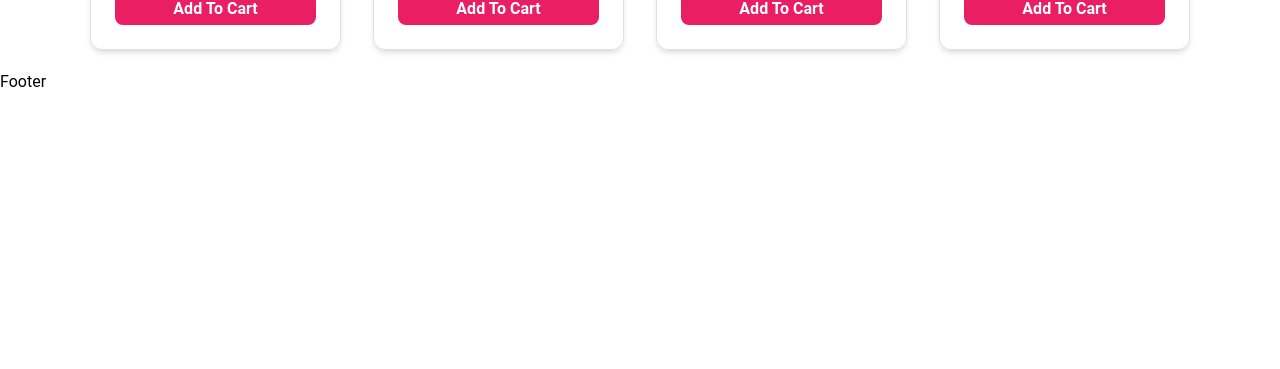
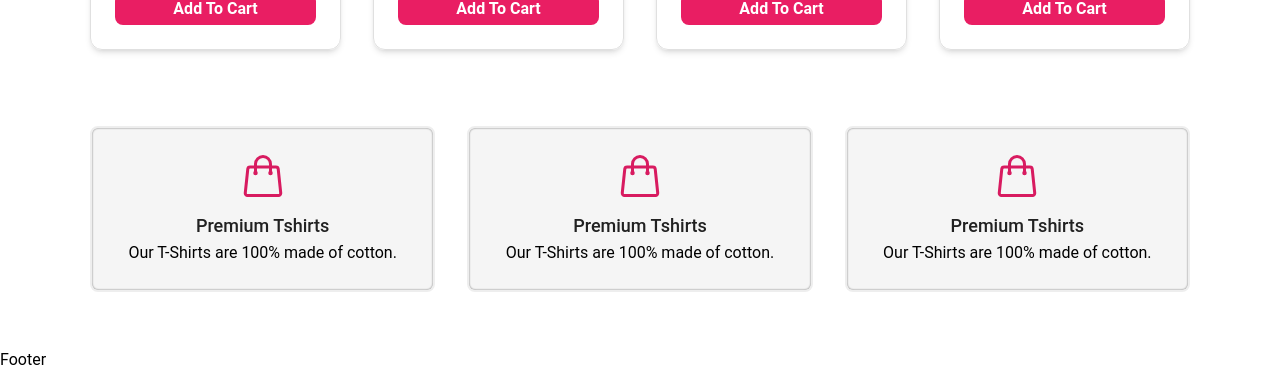
Before and after one commit to ramprasadchauhan/react-ecom-firebase, a React (Vite) app: page / in a window 1280 px wide. Shown: the part 1666-2035 px from the top of the page. Before the commit the page ends 1760 px from the top, so only its background shows below. Built offline with nearby package versions, Linux system fonts and the light colour scheme.

Commit message:
created track component

```diff
--- a/src/components/HomePageProductCard.jsx
+++ b/src/components/HomePageProductCard.jsx
@@ -99,10 +99,13 @@ const HomePageProductCard = () => {
             {productData.map((item, index) => {
               const { image, title, price } = item;
               return (
-                <div key={index} className="p-4 w-full md:w-1/4">
+                <div
+                  key={index}
+                  className="p-4 w-full sm:w-1/2 md:w-1/3 lg:w-1/4"
+                >
                   <div className="h-full border border-gray-300 rounded-xl overflow-hidden shadow-md cursor-pointer">
                     <img
-                      className="lg:h-80  h-96 w-full"
+                      className="lg:h-80 h-96 w-full"
                       src={image}
                       alt="blog"
                     />
--- /dev/null
+++ b/src/components/Track.jsx
@@ -0,0 +1,93 @@
+const Track = () => {
+  return (
+    <section>
+      <div className=" container mx-auto px-5 py-10 md:py-14">
+        {/* main  */}
+        <div className="flex flex-wrap -m-4 text-center">
+          {/* Track 1 */}
+          <div className="p-4 md:w-1/3 sm:w-1/2 w-full">
+            <div className="border-2 hover:shadow-xl hover:shadow-gray-200 border-gray-200 bg-gray-100 shadow-[inset_0_0_2px_rgba(0,0,0,0.6)] px-4 py-6 rounded-lg">
+              <svg
+                className="text-pink-600 w-12 h-12 mb-3 inline-block"
+                xmlns="http://www.w3.org/2000/svg"
+                fill="none"
+                viewBox="0 0 24 24"
+                strokeWidth={1.5}
+                stroke="currentColor"
+              >
+                <path
+                  strokeLinecap="round"
+                  strokeLinejoin="round"
+                  d="M15.75 10.5V6a3.75 3.75 0 10-7.5 0v4.5m11.356-1.993l1.263 12c.07.665-.45 1.243-1.119 1.243H4.25a1.125 1.125 0 01-1.12-1.243l1.264-12A1.125 1.125 0 015.513 7.5h12.974c.576 0 1.059.435 1.119 1.007zM8.625 10.5a.375.375 0 11-.75 0 .375.375 0 01.75 0zm7.5 0a.375.375 0 11-.75 0 .375.375 0 01.75 0z"
+                />
+              </svg>
+
+              <h2 className="title-font font-medium text-lg text-gray-900">
+                Premium Tshirts
+              </h2>
+              <p className="leading-relaxed">
+                Our T-Shirts are 100% made of cotton.
+              </p>
+            </div>
+          </div>
+
+          {/* Track 2 */}
+          <div className="p-4 md:w-1/3 sm:w-1/2 w-full">
+            <div className="border-2 hover:shadow-xl hover:shadow-gray-200 border-gray-200 bg-gray-100 shadow-[inset_0_0_2px_rgba(0,0,0,0.6)] px-4 py-6 rounded-lg">
+              <svg
+                className="text-pink-600 w-12 h-12 mb-3 inline-block"
+                xmlns="http://www.w3.org/2000/svg"
+                fill="none"
+                viewBox="0 0 24 24"
+                strokeWidth={1.5}
+                stroke="currentColor"
+              >
+                <path
+                  strokeLinecap="round"
+                  strokeLinejoin="round"
+                  d="M15.75 10.5V6a3.75 3.75 0 10-7.5 0v4.5m11.356-1.993l1.263 12c.07.665-.45 1.243-1.119 1.243H4.25a1.125 1.125 0 01-1.12-1.243l1.264-12A1.125 1.125 0 015.513 7.5h12.974c.576 0 1.059.435 1.119 1.007zM8.625 10.5a.375.375 0 11-.75 0 .375.375 0 01.75 0zm7.5 0a.375.375 0 11-.75 0 .375.375 0 01.75 0z"
+                />
+              </svg>
+
+              <h2 className="title-font font-medium text-lg text-gray-900">
+                Premium Tshirts
+              </h2>
+              <p className="leading-relaxed">
+                Our T-Shirts are 100% made of cotton.
+              </p>
+            </div>
+          </div>
+
+          {/* Track 3  */}
+          <div className="p-4 md:w-1/3 sm:w-1/2 w-full">
+            <div className="border-2 hover:shadow-xl hover:shadow-gray-200 border-gray-200 bg-gray-100 shadow-[inset_0_0_2px_rgba(0,0,0,0.6)] px-4 py-6 rounded-lg">
+              <svg
+                className="text-pink-600 w-12 h-12 mb-3 inline-block"
+                xmlns="http://www.w3.org/2000/svg"
+                fill="none"
+                viewBox="0 0 24 24"
+                strokeWidth={1.5}
+                stroke="currentColor"
+              >
+                <path
+                  strokeLinecap="round"
+                  strokeLinejoin="round"
+                  d="M15.75 10.5V6a3.75 3.75 0 10-7.5 0v4.5m11.356-1.993l1.263 12c.07.665-.45 1.243-1.119 1.243H4.25a1.125 1.125 0 01-1.12-1.243l1.264-12A1.125 1.125 0 015.513 7.5h12.974c.576 0 1.059.435 1.119 1.007zM8.625 10.5a.375.375 0 11-.75 0 .375.375 0 01.75 0zm7.5 0a.375.375 0 11-.75 0 .375.375 0 01.75 0z"
+                />
+              </svg>
+
+              <h2 className="title-font font-medium text-lg text-gray-900">
+                Premium Tshirts
+              </h2>
+              <p className="leading-relaxed">
+                Our T-Shirts are 100% made of cotton.
+              </p>
+            </div>
+          </div>
+        </div>
+      </div>
+    </section>
+  );
+};
+
+export default Track;
--- a/src/pages/HomePage.jsx
+++ b/src/pages/HomePage.jsx
@@ -2,6 +2,7 @@ import Category from "../components/Category";
 import HeroSection from "../components/HeroSection";
 import HomePageProductCard from "../components/HomePageProductCard";
 import Layout from "../components/Layout";
+import Track from "../components/Track";
 
 const HomePage = () => {
   return (
@@ -9,6 +10,7 @@ const HomePage = () => {
       <HeroSection />
       <Category />
       <HomePageProductCard />
+      <Track />
     </Layout>
   );
 };
```
